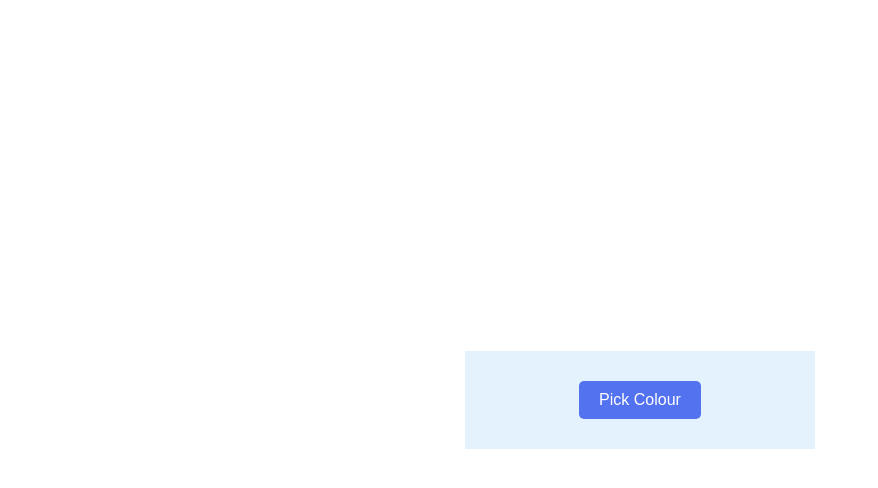
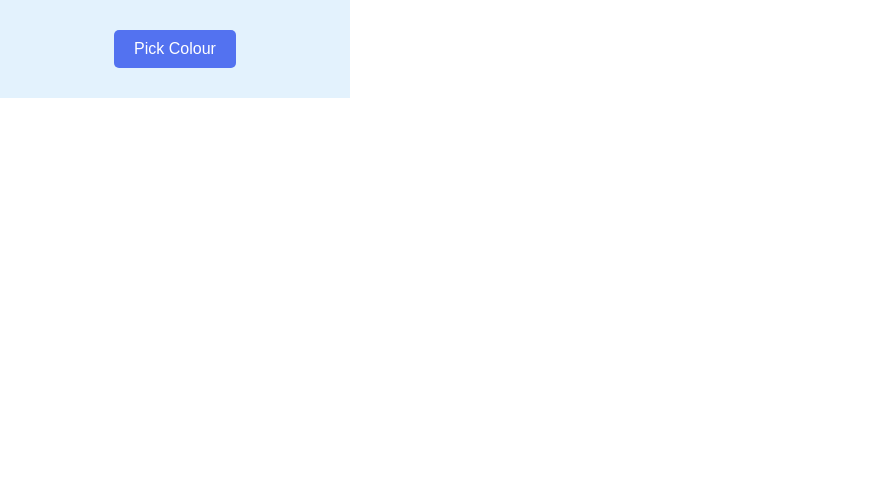
Before and after one commit to DasunNethsara-04/Chrome-Extension, a browser extension: page index.html in a window 1280 px wide. Shown: the whole page, without its empty margins (0-878 px from the left). Drawn offline with Linux system fonts and the light colour scheme.

Commit message:
manifest updates | removed extra spaces

```diff
--- a/style.css
+++ b/style.css
@@ -2,13 +2,6 @@
     margin: 0;
     padding: 0;
     font-family: "Poppins", sans-serif;
-}
-
-body {
-    display: flex;
-    align-items: center;
-    justify-content: center;
-    min-height: 100vh;
 }
 
 .popup {
```
Also changed, not shown: manifest.json.
